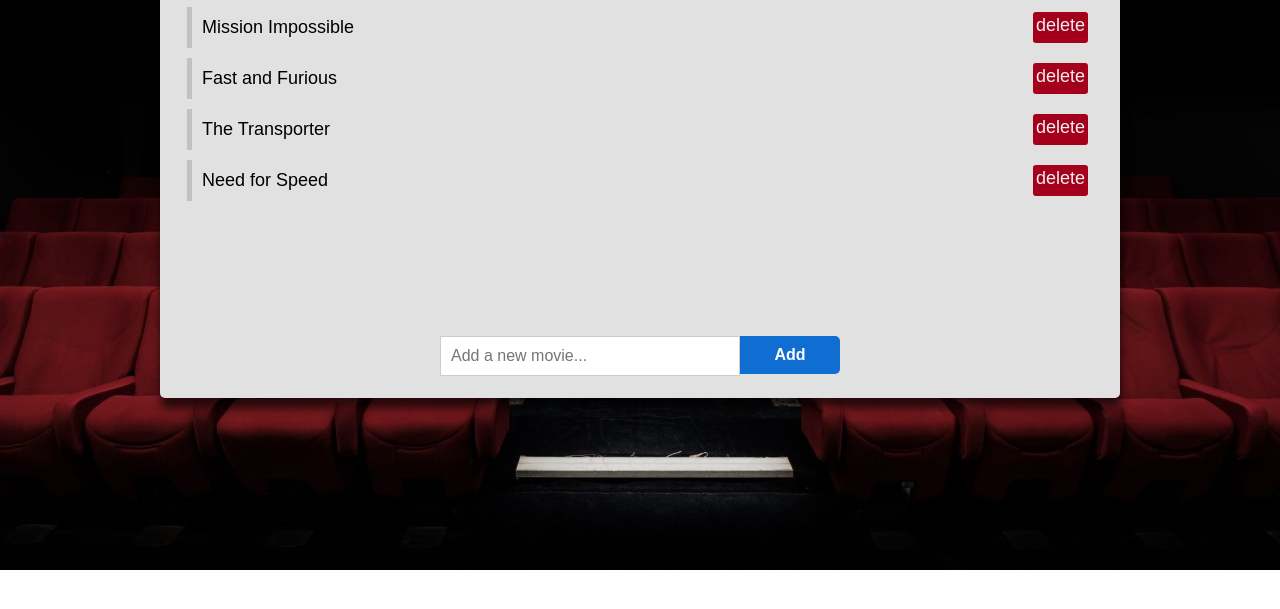
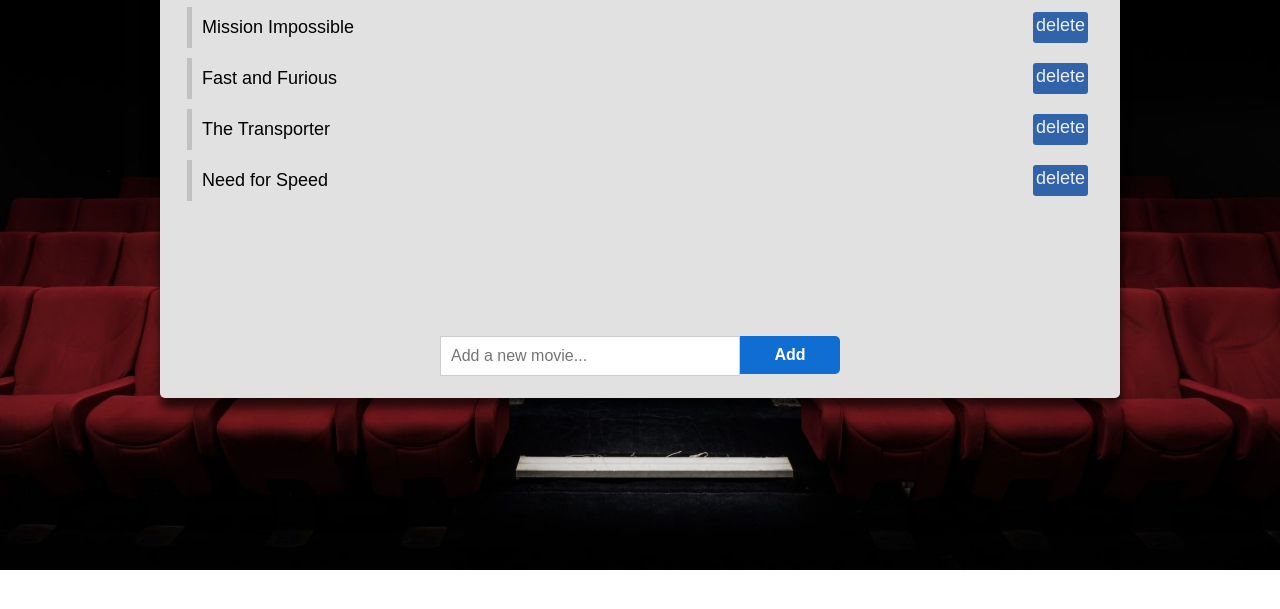
Before and after one commit to Anan-Karanja/Movie-Time, a plain HTML site: page index.html in a window 1280 px wide. Shown: the part 131-740 px from the top of the page. Drawn offline with Linux system fonts and the light colour scheme.

Commit message:
Updated the color of the delete button and added an outline

```diff
--- a/style.css
+++ b/style.css
@@ -76,7 +76,7 @@ body {
 
 #movie-list li {
     border-left: 5px solid #c1c1c1;
-    cursor: pointer;
+    /* cursor: pointer; */
 }
 
 #movie-list li:hover {
@@ -84,11 +84,16 @@ body {
 }
 
 .delete{
-    background-color: #a4001b;
+    background-color: #3063aa;
     padding: 3px;
     border-radius: 3px;
     color: rgb(239, 239, 239);
     cursor: pointer;
+}
+
+.delete:hover {
+    outline: solid #0194fd;
+    outline-offset: 5px ;
 }
 
 /* #movie-list li span{
```
